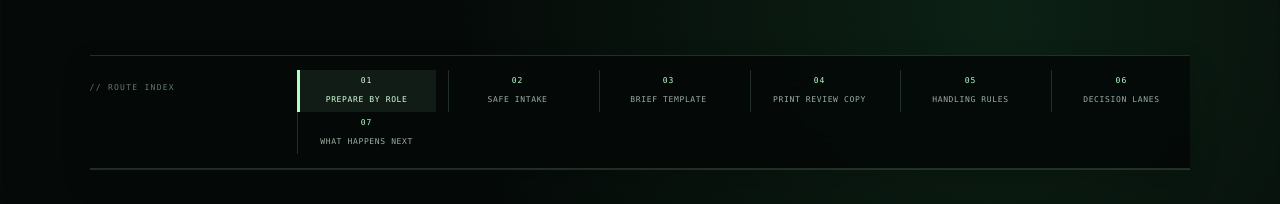
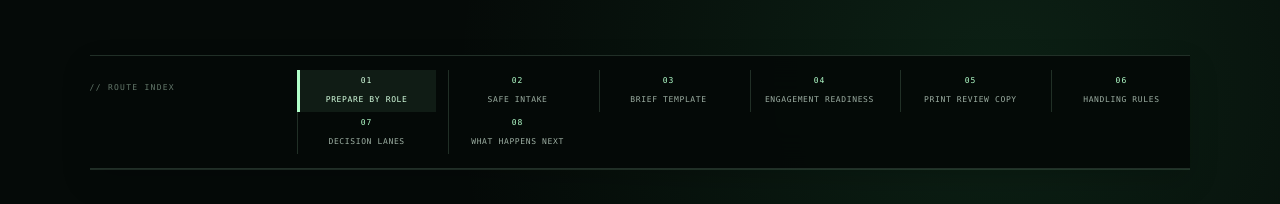
Before and after one commit to ZeroXSHDW/ZERODEVLLC-Website-Source-Code, a Next.js app: page /engage in a window 1280 px wide. Shown: the part 587-791 px from the top of the page. Built offline with nearby package versions, Linux system fonts and the light colour scheme.

Commit message:
ux: add engagement readiness map

```diff
--- a/app/engage/page.tsx
+++ b/app/engage/page.tsx
@@ -61,6 +61,8 @@ const briefText = [
   'Audience and decision date:',
   'Authority owner:',
   'Applicability or boundary questions:',
+  'Evidence handling boundary:',
+  'Acceptance or next gate:',
   '',
   'I have not included credentials, secrets, customer records, private incident evidence, or live target details.',
 ].join('\n');
@@ -102,6 +104,16 @@ const handlingMatrix = [
   ['Credentials, secrets, or live targets', 'Passwords, tokens, private keys, exploit payloads, or live target details', 'Never include in the initial brief or ordinary email', 'Use a separate authorized technical handoff only if necessary'],
 ] as const;
 
+const engagementReadiness = [
+  ['01', 'Decision and outcome', 'Mission or service question, decision date, intended audience, and the outcome the work must make clearer or safer.', 'The decision owner confirms the objective; no technical activity is implied by a high-level brief.'],
+  ['02', 'Authority and scope', 'Named authority owner, written permission route, assets or services, inclusions, exclusions, timing, safety contact, and stop conditions.', 'The authority owner confirms the boundary and any changes; missing or mismatched authority pauses the work.'],
+  ['03', 'Rules and methods', 'Permitted review or test methods, prohibited actions, rate or availability limits, access assumptions, and escalation route.', 'The security or service owner confirms the method is proportionate; unapproved or unsafe activity is excluded.'],
+  ['04', 'Evidence and handling', 'Evidence sources, recency, confidence, minimum necessary data, redaction, transfer channel, retention, and restricted-information boundary.', 'The handling owner confirms the approved path; public pages and ordinary email remain high-level.'],
+  ['05', 'Deliverables and acceptance', 'Technical, executive, assurance, or resilience output; evidence states; limitations; audience; acceptance criteria; and named reviewer.', 'The responsible owner accepts a bounded record only; it is not certification, independent assurance, or a security guarantee.'],
+  ['06', 'Treatment and retest', 'Owners, priorities, treatment choice, residual-risk decision, retest or exercise condition, and review trigger.', 'The owner records remediation, exception, acceptance, retest, exercise, or escalation; ZeroDev does not accept risk for the client.'],
+  ['07', 'Closeout and change control', 'Access removal, temporary-change cleanup, unresolved questions, source or revision record, disposition, next review date, and approved change path.', 'The authority or service owner confirms closeout; unresolved or changed scope stays open or is re-authorized.'],
+] as const;
+
 export default function EngagePage() {
   return (
     <main className={styles.page}>
@@ -129,10 +141,11 @@ export default function EngagePage() {
           { href: '#role-prep', number: '01', label: 'Prepare by role' },
           { href: '#intake', number: '02', label: 'Safe intake' },
           { href: '#brief-template', number: '03', label: 'Brief template' },
-          { href: '#print-brief', number: '04', label: 'Print review copy' },
-          { href: '#handling', number: '05', label: 'Handling rules' },
-          { href: '#decision-lanes', number: '06', label: 'Decision lanes' },
-          { href: '#response', number: '07', label: 'What happens next' },
+          { href: '#engagement-readiness', number: '04', label: 'Engagement readiness' },
+          { href: '#print-brief', number: '05', label: 'Print review copy' },
+          { href: '#handling', number: '06', label: 'Handling rules' },
+          { href: '#decision-lanes', number: '07', label: 'Decision lanes' },
+          { href: '#response', number: '08', label: 'What happens next' },
         ]} />
 
         <section className={`${styles.outputSection} ${styles.routeSection}`} id="role-prep" aria-labelledby="role-prep-heading">
@@ -177,6 +190,37 @@ export default function EngagePage() {
             </div>
             <p className={styles.templateNote}><strong>Safe boundary:</strong> Do not add credentials, secrets, customer records, private incident evidence, or live target details to the template.</p>
             <BriefActions mailtoHref={briefMailto} copyText={briefText} linkLabel="Open this structure in email" classNames={briefActionClassNames} />
+          </div>
+        </section>
+
+        <section className={`${styles.outputSection} ${styles.routeSection}`} id="engagement-readiness" aria-labelledby="readiness-heading">
+          <div className={styles.sectionIntro}>
+            <p className={styles.eyebrow}>{'// ENGAGEMENT READINESS / SOW STARTER'}</p>
+            <h2 id="readiness-heading">Define the work.<br /><span>Own the gates.</span></h2>
+            <p>This synthetic outline helps a public-sector, defense-supplier, procurement, security, continuity, or risk owner prepare a proportionate engagement record before a proposal or controlled exchange.</p>
+            <p className={styles.templateNote}><strong>Owner gate.</strong> This is a readiness outline, not a proposal, statement of work, contract, authorization, classification policy, or certification evidence. The applicable contract, authority, handling process, and owner decisions control the real engagement.</p>
+            <p><Link className={styles.primaryLink} href="/methodology#rules-of-engagement">Review the rules-of-engagement starter <span aria-hidden="true">→</span></Link><br /><Link className={styles.primaryLink} href="/deliverables">Review deliverable acceptance shapes <span aria-hidden="true">→</span></Link><br /><Link className={styles.primaryLink} href="/assurance#claims-proof">Review claims and proof gates <span aria-hidden="true">→</span></Link></p>
+          </div>
+          <div className={styles.actionTableWrap} tabIndex={0} role="region" aria-label="Engagement readiness and SOW starter table">
+            <table className={`${styles.actionTable} ${styles.sowReadinessMap}`}>
+              <caption className={styles.tableCaption}>Synthetic engagement readiness and SOW starter — structure and owner gates only; not a contract, proposal, authorization, or operational instruction.</caption>
+              <thead>
+                <tr>
+                  <th scope="col">Readiness stage</th>
+                  <th scope="col">Draft record</th>
+                  <th scope="col">Owner acceptance or stop condition</th>
+                </tr>
+              </thead>
+              <tbody>
+                {engagementReadiness.map(([number, stage, record, gate]) => (
+                  <tr key={stage}>
+                    <td><span className={styles.tableNumber}>{number}</span>{stage}</td>
+                    <td>{record}</td>
+                    <td>{gate}</td>
+                  </tr>
+                ))}
+              </tbody>
+            </table>
           </div>
         </section>
 
--- a/app/services/services.module.css
+++ b/app/services/services.module.css
@@ -178,6 +178,7 @@ h3 { font-family: Arial, Helvetica, sans-serif; letter-spacing: -.04em; text-tra
 .frameworkMap { min-width: 1160px; }
 .evidenceRequestMap { min-width: 1240px; }
 .procurementEvidenceMap { min-width: 1420px; }
+.sowReadinessMap { min-width: 1240px; }
 .claimsProofMap { min-width: 1480px; }
 .provenanceMap { min-width: 1180px; }
 .actionTable th, .actionTable td { border-bottom: 1px solid var(--line); padding: 14px 12px; text-align: left; vertical-align: top; }
--- a/scripts/security-check.mjs
+++ b/scripts/security-check.mjs
@@ -196,6 +196,9 @@ requireText("app/frameworks/page.tsx", frameworksPage, "Readiness support is not
 requireText("app/frameworks/page.tsx", frameworksPage, "twitter:");
 requireText("app/engage/page.tsx", engagePage, "Do not send secrets");
 requireText("app/engage/page.tsx", engagePage, "decision owner");
+requireText("app/engage/page.tsx", engagePage, "ENGAGEMENT READINESS / SOW STARTER");
+requireText("app/engage/page.tsx", engagePage, "Deliverables and acceptance");
+requireText("app/engage/page.tsx", engagePage, "ZeroDev does not accept risk for the client");
 requireText("app/engage/page.tsx", engagePage, "briefMailto");
 requireText("app/engage/page.tsx", engagePage, "Open a high-level brief template");
 requireText("app/engage/page.tsx", engagePage, "INFORMATION HANDLING GUIDANCE");
--- a/scripts/site-contract-check.mjs
+++ b/scripts/site-contract-check.mjs
@@ -308,6 +308,7 @@ for (const marker of [
   'href="#role-prep"',
   'href="#intake"',
   'href="#brief-template"',
+  'href="#engagement-readiness"',
   'href="#print-brief"',
   'href="#handling"',
   'href="#decision-lanes"',
@@ -315,6 +316,7 @@ for (const marker of [
   'id="role-prep"',
   'id="intake"',
   'id="brief-template"',
+  'id="engagement-readiness"',
   'id="print-brief"',
   'id="handling"',
   'id="decision-lanes"',
@@ -325,6 +327,10 @@ for (const marker of [
   'Continuity / service owner',
   'Executive / risk / assurance',
   'PRINT / INTERNAL REVIEW COPY',
+  'ENGAGEMENT READINESS / SOW STARTER',
+  'styles.sowReadinessMap',
+  'aria-label="Engagement readiness and SOW starter table"',
+  'Owner acceptance or stop condition',
   'ZERODEVLLC // FIRST BRIEF',
   'NOT AUTHORIZATION',
 ]) {
```
